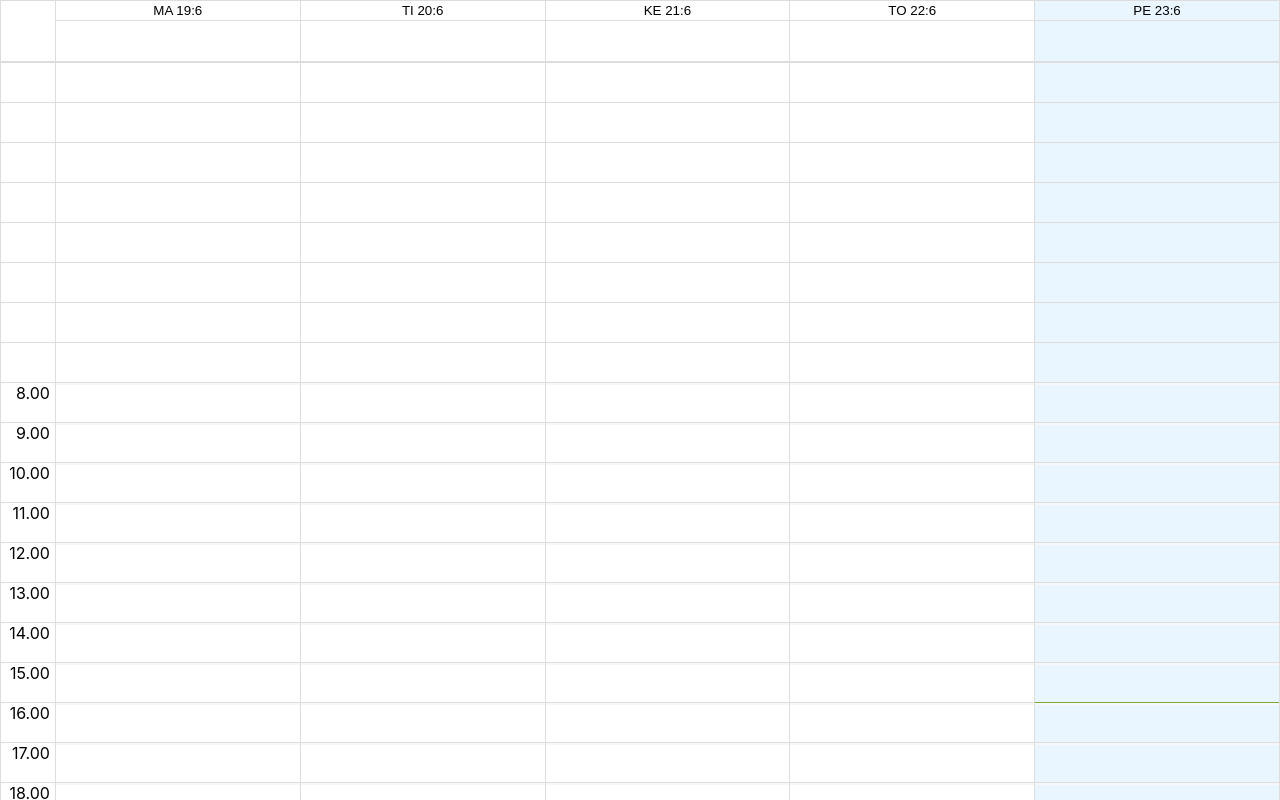
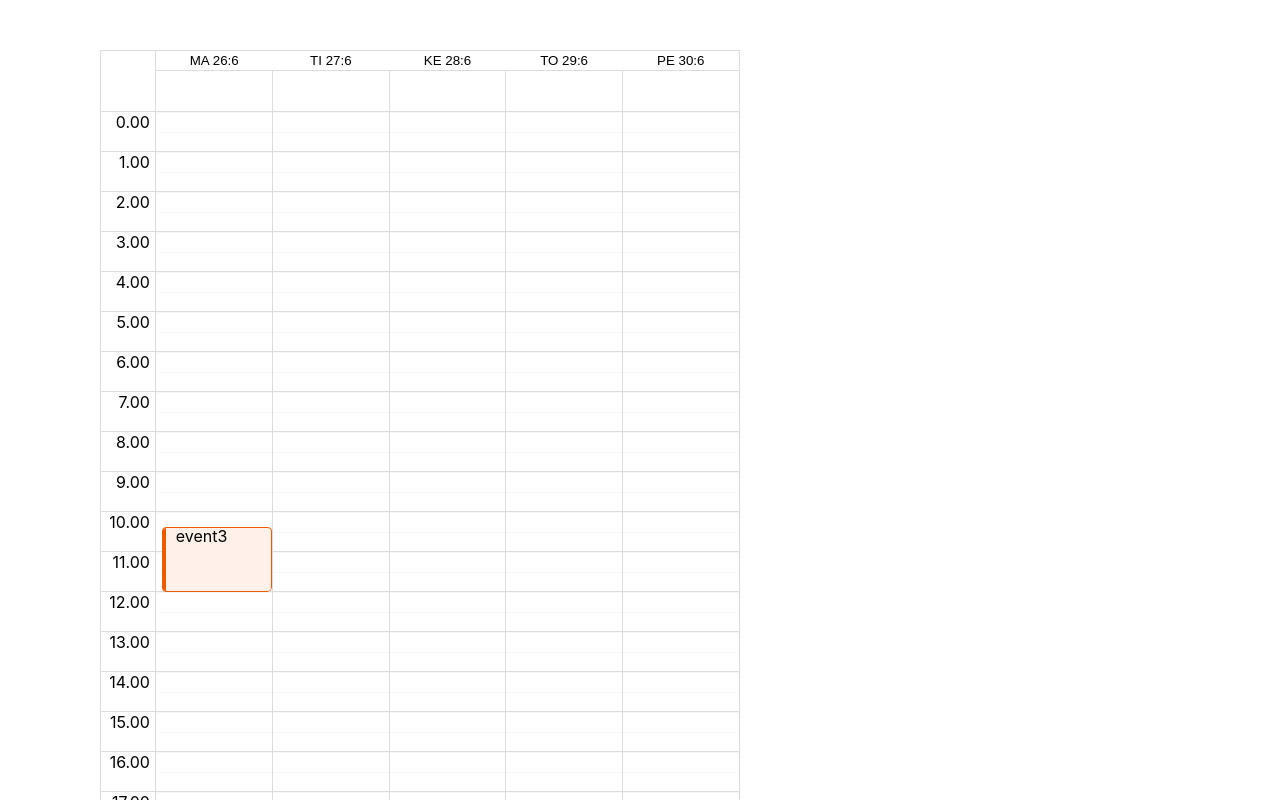
Before and after one commit to srikanthkyatham/react-big-calendar-app, a React (Create React App) app: page / in a window 1280 px wide. Shown: the top 800 px of the page. Built offline with nearby package versions, Linux system fonts and the light colour scheme.

Commit message:
chore!: working calendar

```diff
--- a/package.json
+++ b/package.json
@@ -13,9 +13,10 @@
     "@types/react-dom": "^17.0.20",
     "date-fns": "^2.30.0",
     "dayjs": "^1.11.8",
+    "globalize": "^0.1.1",
     "moment": "^2.29.4",
     "react": "^17.0.2",
-    "react-big-calendar": "^1.8.1",
+    "react-big-calendar": "file:../react-big-calendar/react-big-calendar-v1.8.2.tgz",
     "react-dom": "^17.0.2",
     "react-scripts": "4.0.3",
     "typescript": "^4.9.5",
@@ -26,8 +27,7 @@
     "build": "react-scripts build",
     "test": "react-scripts test",
     "eject": "react-scripts eject",
-    "scss2css": "npx sass --watch src/bigcalendar.scss  src/bigcalendar.css -I node_modules",
-    "postinstall": "patch-package"
+    "scss2css": "npx sass --watch src/bigcalendar.scss  src/bigcalendar.css -I node_modules"
   },
   "eslintConfig": {
     "extends": [
--- a/src/Calendar.tsx
+++ b/src/Calendar.tsx
@@ -1,5 +1,3 @@
-import { getHours } from "date-fns";
-import parse from "date-fns/parse";
 import { useMemo } from "react";
 import {
   Calendar as BigCalendar,
@@ -16,15 +14,24 @@ require("globalize/lib/cultures/globalize.culture.fi");
 const events = [
   {
     title: "event1",
-    start: new Date(2023, 5, 22, 20, 0, 0, 0),
-    end: new Date(2023, 5, 22, 23, 0, 0, 0),
+    start: new Date(2023, 5, 26, 20, 0, 0, 0),
+    end: new Date(2023, 5, 26, 21, 0, 0, 0),
     allDay: false,
   },
 
   {
+    title: "event3",
+    start: new Date(2023, 5, 26, 10, 0, 0, 0),
+    end: new Date(2023, 5, 26, 12, 0, 0, 0),
+    allDay: false,
+  },
+];
+
+const backgroundEvents = [
+  {
     title: "event2",
-    start: new Date(2023, 5, 22, 19, 0, 0, 0),
-    end: new Date(2023, 5, 22, 21, 0, 0, 0),
+    start: new Date(2023, 5, 26, 19, 0, 0, 0),
+    end: new Date(2023, 5, 26, 21, 0, 0, 0),
     allDay: false,
   },
 ];
@@ -41,16 +48,7 @@ const formats: Formats = {
   },
 };
 
-const dateString = "Fri Jun 23 2023 18:30:00 GMT+0300";
-const date = parse(dateString, "MM/dd/yyyy", new Date());
-console.log("parsed date", date);
-
-const today = new Date(2023, 5, 22, 0, 0, 0, 0);
-
-const parseDateString = (dateString: string) => {
-  const parsed = Date.parse(dateString);
-  return new Date(parsed);
-};
+const today = new Date(2023, 5, 26, 0, 0, 0, 0);
 
 interface MyEventProps {
   event: any;
@@ -73,15 +71,27 @@ export const Calendar = (props: any) => {
         eventWrapper: (eventWrapperProps: any) => {
           return <div>{eventWrapperProps.children} </div>;
         },
-        timeSlotWrapper: (timeSlotWrapperProps: any) => {
-          // only for the time showing column, the very first column
-          //console.log("timeSlotWrapperProps ", { timeSlotWrapperProps });
-          const date = parseDateString(timeSlotWrapperProps.value);
+        eventInnerWrapper: (eventWrapperProps: any) => {
+          return <>{eventWrapperProps.children} </>;
+        },
+
+        /*timeSlotWrapper: (timeSlotWrapperProps: any) => {
+          const date = timeSlotWrapperProps.value;
           const hours = getHours(date);
           if (hours < 8 || hours > 22) return null;
 
           return <div>{timeSlotWrapperProps.children}</div>;
         },
+        timeSlotContainerWrapper: (timeSlotContainerWrapperProps: any) => {
+          const { group } = timeSlotContainerWrapperProps;
+          const dontRender = group.some((date: Date) => {
+            const currentHour = date.getHours();
+            return currentHour < 8 || currentHour > 22;
+          });
+
+          if (dontRender) return null;
+          return <div>{timeSlotContainerWrapperProps.children}</div>;
+        },*/
       },
       defaultDate: today,
       views: [Views.WEEK, Views.WORK_WEEK],
@@ -89,14 +99,22 @@ export const Calendar = (props: any) => {
   }, []);
 
   return (
+    <div
+      style={{
+        marginLeft: "100px",
+        marginTop: "50px",
+        height: "100vh",
+        width: "50%",
+      }}
+    >
       <BigCalendar
         culture={"fi"}
         components={components}
         defaultView={Views.WORK_WEEK}
         defaultDate={defaultDate}
         events={events}
+        backgroundEvents={backgroundEvents}
         localizer={mLocalizer}
-      //step={30}
         views={views}
         showAllEvents={true}
         eventPropGetter={(event, start, end, isSelected) => {
@@ -111,5 +129,6 @@ export const Calendar = (props: any) => {
           console.log("onNavigation action", { newDate, view, action });
         }}
       />
+    </div>
   );
 };
--- a/src/bigcalendar.css
+++ b/src/bigcalendar.css
@@ -698,4 +698,32 @@ button.rbc-input::-moz-focus-inner {
   width: 100%;
 }
 
+.rbc-time-view {
+  border: 1px solid rgb(220, 220, 220);
+}
+
+.rbc-time-content {
+  border-top: 1px solid rgb(220, 220, 220);
+}
+
+.rbc-time-content > * + * > * {
+  border-left: 1px solid rgb(220, 220, 220);
+}
+
+.rbc-timeslot-group {
+  border-bottom: 1px solid rgb(220, 220, 220);
+}
+
+.rbc-header {
+  border-bottom: 1px solid rgb(220, 220, 220);
+}
+
+.rbc-header + .rbc-header {
+  border-left: 0px;
+}
+
+.rbc-time-gutter .rbc-time-column > .rbc-timeslot-group {
+  border-bottom: 0px;
+}
+
 /*# sourceMappingURL=bigcalendar.css.map */
--- a/src/bigcalendar.scss
+++ b/src/bigcalendar.scss
@@ -38,3 +38,31 @@
   padding-left: 10px;
   width: 100%
 }
+
+.rbc-time-view {
+  border:  1px solid rgb(220, 220, 220)
+}
+
+.rbc-time-content {
+  border-top:  1px solid rgb(220, 220, 220)
+}
+
+.rbc-time-content > * + * > * {
+  border-left:  1px solid rgb(220, 220, 220)
+}
+
+.rbc-timeslot-group {
+  border-bottom:  1px solid rgb(220, 220, 220)
+}
+
+.rbc-header {
+  border-bottom:  1px solid rgb(220, 220, 220)
+}
+
+.rbc-header + .rbc-header {
+  border-left:  0px
+}
+
+.rbc-time-gutter .rbc-time-column > .rbc-timeslot-group {
+  border-bottom: 0px;
+}
--- a/src/localizer1.ts
+++ b/src/localizer1.ts
@@ -24,28 +24,37 @@ function fixUnit(unit: any) {
   return datePart;
 }
 
-function startOf(date = null, unit: any) {
-  console.log("startOf", { date, unit });
+function startOf(date: any, unit: any) {
   const datePart = fixUnit(unit);
   if (datePart) {
-    if (datePart === "day") {
-      console.log("datePart day");
-    }
-    return dayjs(date).startOf(datePart).toDate();
+    const realDate = dayjs(date).startOf(datePart).toDate();
+    /*if (datePart === "minutes") {
+      console.log("datePart minutes");
+      if (getHours(realDate) === 0) {
+        debugger;
+        return addHours(realDate, 8);
+      }
+    }*/
+    return realDate;
   }
   return dayjs(date).toDate();
 }
 
-function endOf(date = null, unit: any) {
-  console.log("endOf", { date, unit });
+function endOf(date: any, unit: any) {
   const datePart = fixUnit(unit);
   if (datePart) {
-    return dayjs(date).endOf(datePart).toDate();
+    const realDate = dayjs(date).endOf(datePart).toDate();
+    /*if (datePart === "minutes") {
+      if (getHours(realDate) === 23) {
+        return subHours(realDate, 2);
+      }
+    }*/
+    return realDate;
   }
   return dayjs(date).toDate();
 }
 
-export const localizer = dateFnsLocalizer({
+let localizer = dateFnsLocalizer({
   format,
   parse,
   startOfWeek,
@@ -54,3 +63,8 @@ export const localizer = dateFnsLocalizer({
   startOf,
   endOf,
 });
+
+localizer.startOf = startOf;
+localizer.endOf = endOf;
+
+export { localizer };
```
Also changed, not shown: 2 other files (tests, documents, lock files or other folders). Lines whose indentation alone changed are shown as unchanged.
